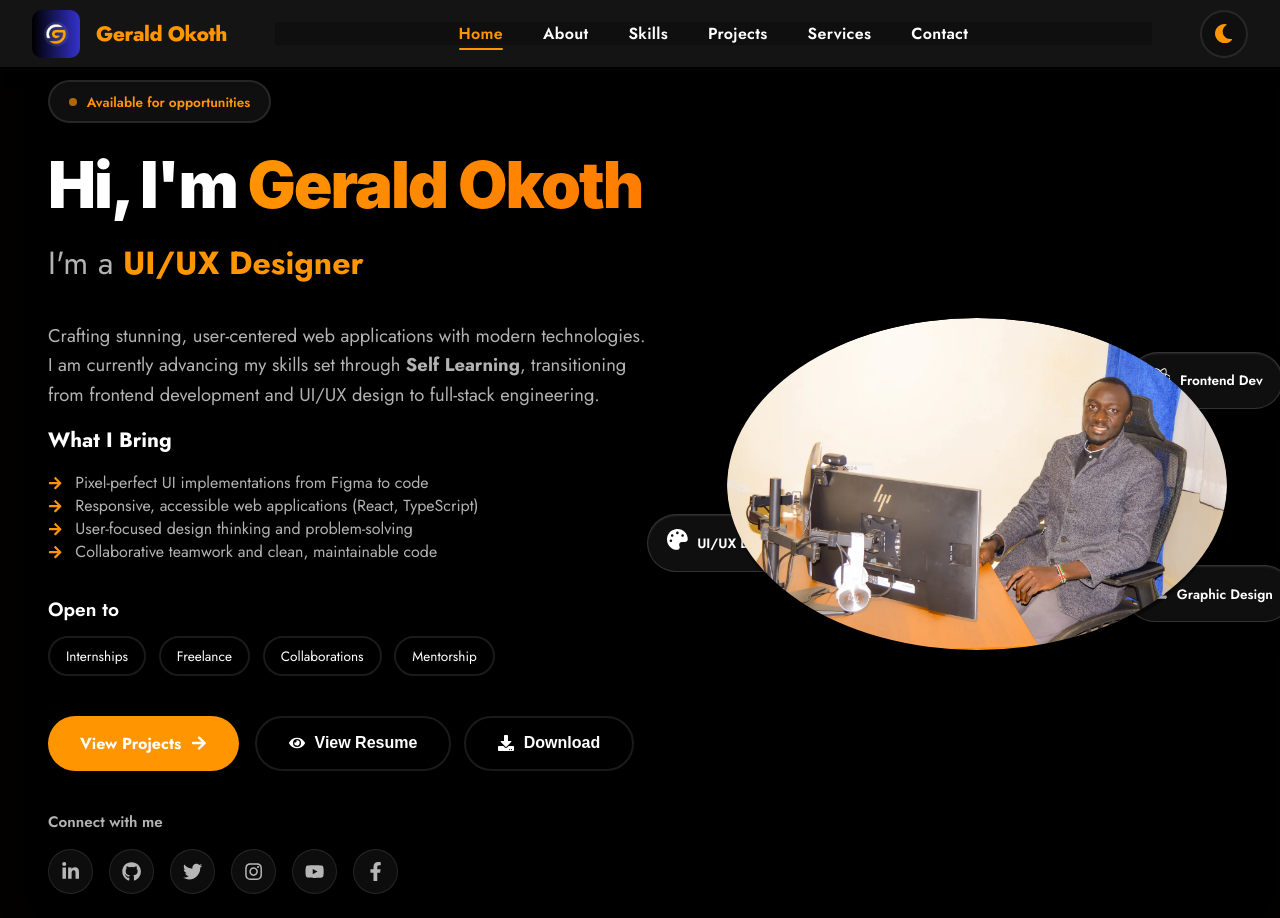
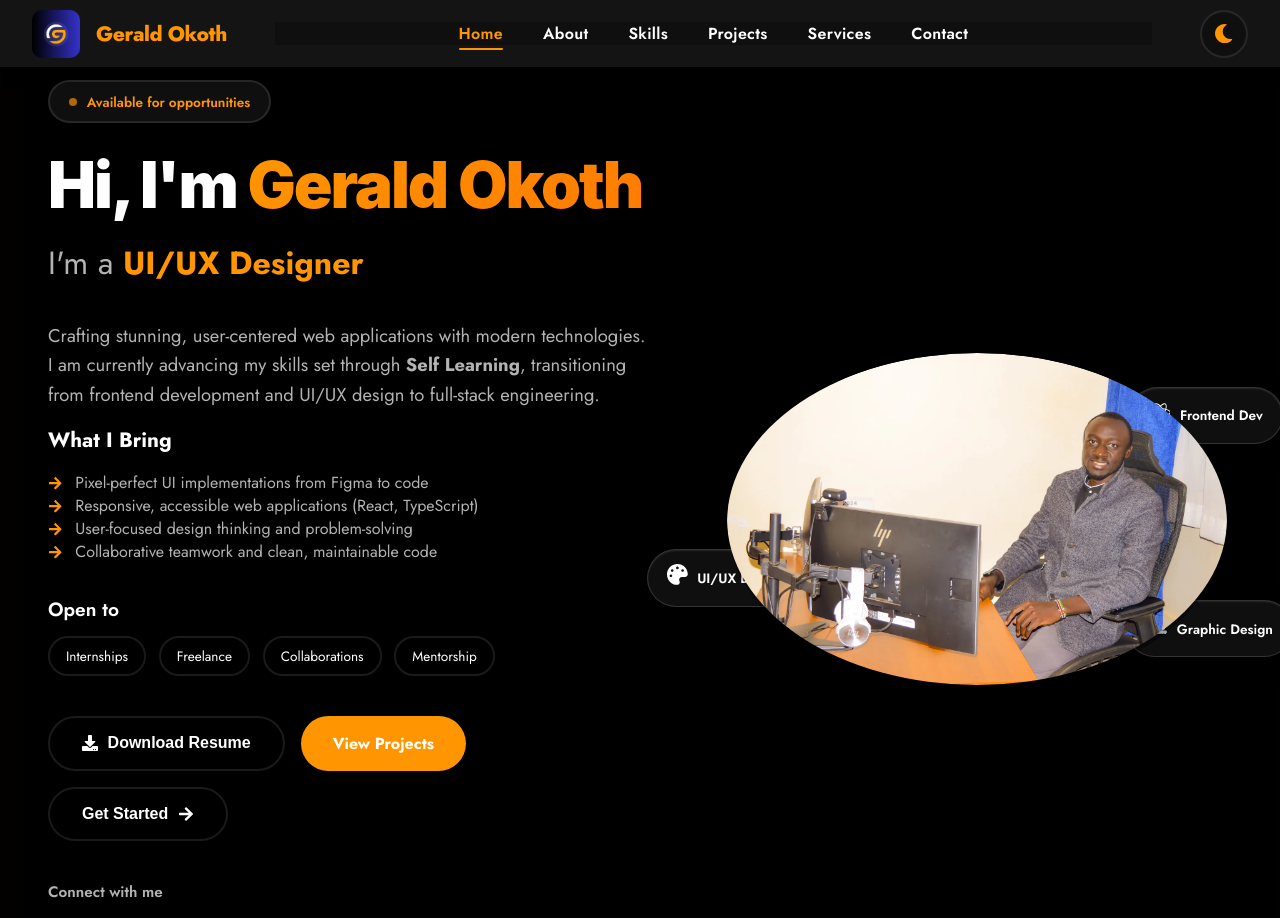
Before and after one commit to GeraldOkoth/portfolio, a React (Vite) app: page / in a window 1280 px wide. Shown: the top 918 px of the page. Built offline with nearby package versions, Linux system fonts and the light colour scheme.

Commit message:
feat: add get started btn

```diff
--- a/src/pages/home/HomePage.jsx
+++ b/src/pages/home/HomePage.jsx
@@ -203,20 +203,7 @@ function HomePage() {
                 {...fadeInUp}
                 transition={{ delay: 1.2 }}
               >
-                <Link to="/projects" className="btn btn-primary">
-                  View Projects
-                  <FaArrowRight className="btn-icon" />
-                </Link>
-
                 <div className="resume-buttons">
-                  <button
-                    className="btn btn-secondary"
-                    onClick={handleViewResume}
-                  >
-                    <FaEye className="btn-icon" />
-                    View Resume
-                  </button>
-
                   <button
                     className="btn btn-download"
                     onClick={handleDownload}
@@ -230,11 +217,18 @@ function HomePage() {
                     ) : (
                       <>
                         <FaDownload className="btn-icon" />
-                        Download
+                        Download Resume
                       </>
                     )}
                   </button>
                 </div>
+                <a href="#projects" className="btn btn-primary">
+                  View Projects
+                </a>
+                <button className="btn btn-secondary" disabled="true">
+                  Get Started
+                  <FaArrowRight className="btn-icon" />
+                </button>
               </motion.div>
 
               <motion.div
```
